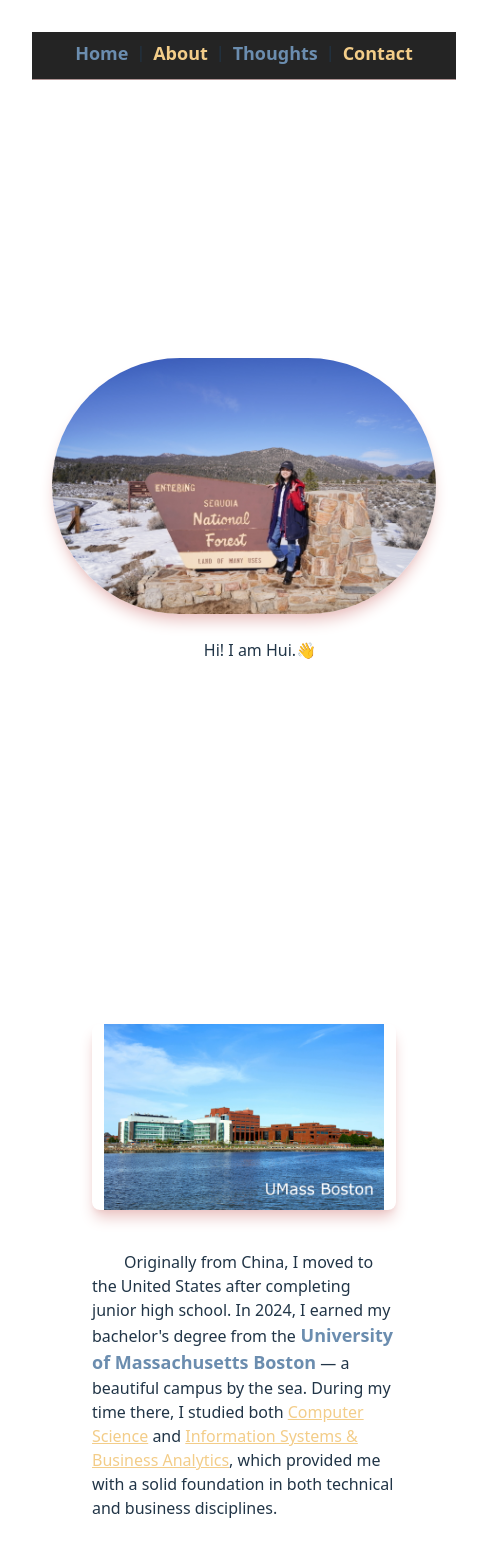
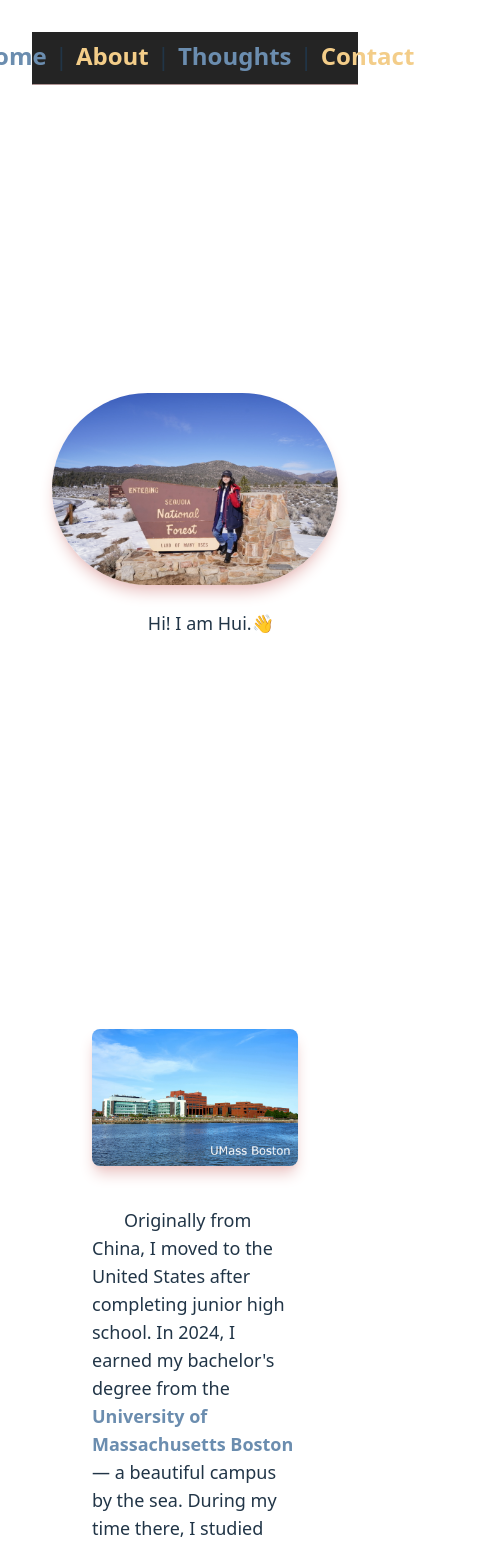
Before and after one commit to udnwim/udnwim.github.io, a React (Vite) app: page /about in a window 390 px wide. Shown: the top 1547 px of the page, 488 px wide, since content can reach past the window. Built offline with nearby package versions, Linux system fonts and the light colour scheme.

Commit message:
more responsive

```diff
--- a/index.html
+++ b/index.html
@@ -2,7 +2,7 @@
 <html lang="en" class="scroll-smooth">
   <head>
     <meta charset="UTF-8" />
-    <link rel="icon" type="image/png" href="./src/assets/woman.png" />
+    <link rel="icon" type="image/png" href="/images/woman.png" />
     <meta name="viewport" content="width=device-width, initial-scale=1.0" />
     <title>Welcome!</title>
   </head>
--- a/src/App.jsx
+++ b/src/App.jsx
@@ -9,7 +9,7 @@ function App() {
   return (
     <>
       <div className="container pt-2 sticky top-0 z-50 bg-[#242424]">
-        <nav className="flex justify-center">
+        <nav className="flex justify-center text-2xl">
           <div className="relative group hover:-translate-y-0.5 transition-transform duration-500">
             <Link to="/" className="relative z-10 text-[#6B8DAF] font-semibold px-2 hover:text-[#e6e1da]">
               Home
--- a/src/index.css
+++ b/src/index.css
@@ -17,7 +17,7 @@
 }
 
 a {
-  font-size: large;
+  /* font-size: larger; */
   font-weight: 700;
   /* color: #41729f; */
   /* color: #dfbd8d; */
@@ -30,8 +30,8 @@ a:hover {
 
 body {
   margin: 0;
-  display: flex;
-  place-items: center;
+  /* display: flex; */
+  /* place-items: center; */
   min-width: 320px;
   min-height: 100vh;
 }
--- a/src/pages/About.jsx
+++ b/src/pages/About.jsx
@@ -2,26 +2,26 @@ import profilePic from "../assets/profile1.jpg";
 import campus from "../assets/umb.png";
 import coding from "../assets/coding.png";
 import up from "../assets/up.jpg";
-import group from "../assets/group.jpg"
+import work from "../assets/work.jpg"
 
 export default function About() {
   return (
     <>
-      <div className="aboutContainer scrollbar-hide m-5 max-w-3xl indent-8">
-        <div className="intro flex items-center justify-center min-h-screen sm:text-lg md:text-lg py-2">
+      <div className="aboutContainer scrollbar-hide m-5 max-w-3xl indent-8 text-lg md:text-xl">
+        <div className="intro flex items-center justify-center min-h-screen py-2">
           <div className="text-center">
             <img src={profilePic} alt="img"
-              className="mx-auto w-full max-w-xl rounded-full shadow-lg shadow-[#EAC4C3]"
+              className="mx-auto w-full max-w-lg rounded-full shadow-lg shadow-[#EAC4C3]"
             />
             <div className="flex justify-center w-full m-0">
               <p>Hi! I am Hui.👋</p>
             </div>
           </div>
         </div>
-        <div className="intro flex items-center my-10 py-10 sm:text-lg md:text-lg px-10">
+        <div className="intro flex items-center my-10 py-10 px-10">
           <div className="">
             <img src={campus} alt="img"
-              className="mx-auto px-3 mb-10 w-full max-w-lg rounded-lg shadow-lg shadow-[#EAC4C3]"
+              className="mx-auto mb-10 w-full max-w-lg rounded-lg shadow-lg shadow-[#EAC4C3]"
             />
             <p>
               Originally from China, I moved to the United States after completing
@@ -31,7 +31,7 @@ export default function About() {
             </p>
           </div>
         </div>
-        <div className="intro flex items-center my-10 py-15 sm:text-lg md:text-lg px-10">
+        <div className="intro flex items-center my-10 py-15 px-10">
           <div className="">
             <img src={coding} alt="img"
               className="mx-auto w-full max-w-xl rounded-full"
@@ -46,9 +46,9 @@ export default function About() {
             </p>
           </div>
         </div>
-        <div className="intro flex items-center my-10 py-15 sm:text-lg md:text-lg px-10">
+        <div className="intro flex items-center my-10 py-15 px-10">
           <div className="">
-            <img src={group} alt="img"
+            <img src={work} alt="img"
               className="mx-auto w-full max-w-xl rounded-full"
             />
             <p>
@@ -59,18 +59,18 @@ export default function About() {
             </p>
           </div>
         </div>
-        <div className="intro flex items-center min-h-screen sm:text-lg md:text-lg">
+        <div className="intro flex items-center my-10 py-15 px-10">
           <div className="">
+            <img src={up} alt="img"
+              className="mx-auto w-full max-w-xs rounded-full"
+            />
             <p>
               Currently, I'm pursuing opportunities as a <span className="text-[#F3CD89] font-bold">Front-End Developer</span>. This
-              website is one of the projects I've built using <span className="underline text-[#EAC4C3]">HTML</span>, <span className="underline text-[#EAC4C3]">CSS</span>, <span className="underline text-[#EAC4C3]">JavaScript</span>,
-              <span className="underline text-[#EAC4C3]">Tailwind CSS</span>, and <span className="underline text-[#EAC4C3]">React</span>. I'm also diving into backend development and
-              have several ideas for future projects that combine both front-end and
-              back-end technologies. I'm excited to contribute to a team where I can grow, create meaningful user experiences, and continue learning in the ever-evolving tech industry.
+              website is one of the projects I've built using <span className="underline text-[#EAC4C3]">HTML</span>, <span className="underline text-[#EAC4C3]">CSS</span>, <span className="underline text-[#EAC4C3]">JavaScript</span>, <span> </span>
+              <span className="underline text-[#EAC4C3]">Tailwind CSS</span>,<span> </span> and <span className="underline text-[#EAC4C3]">React</span>. I'm also diving into backend development and
+              have several ideas for future projects that combine both <span className="font-bold text-[#6B8DAF]">front-end</span> and <span className="font-bold text-[#6B8DAF]">back-end </span>
+              technologies. I'm excited to contribute to a team where I can grow, create meaningful user experiences, and continue learning in the ever-evolving tech industry.
             </p>
-            <img src={up} alt="img"
-              className="mx-auto w-sm max-w-xl rounded-full"
-            />
           </div>
         </div>
       </div>
--- a/src/pages/Thoughts.jsx
+++ b/src/pages/Thoughts.jsx
@@ -27,7 +27,7 @@ export default function Thoughts() {
       <div className="pContainer sm:text-base md:text-lg">
         <CollapsibleSection title="Webpage Color Inspiration">
           <div className="flex justify-center relative group">
-            <img src={pearl} alt="img" className='sm:w-xs max-w-xs' />
+            <img src={pearl} alt="img" className='w-full max-w-xs' />
           </div>
         </CollapsibleSection>
         <CollapsibleSection title="Personal Experience Using ChatGPT and Similar AI Tools" >
```
Also changed, not shown: public/images/woman.png (renamed from src/assets/woman.png), src/assets/work.jpg (added).
